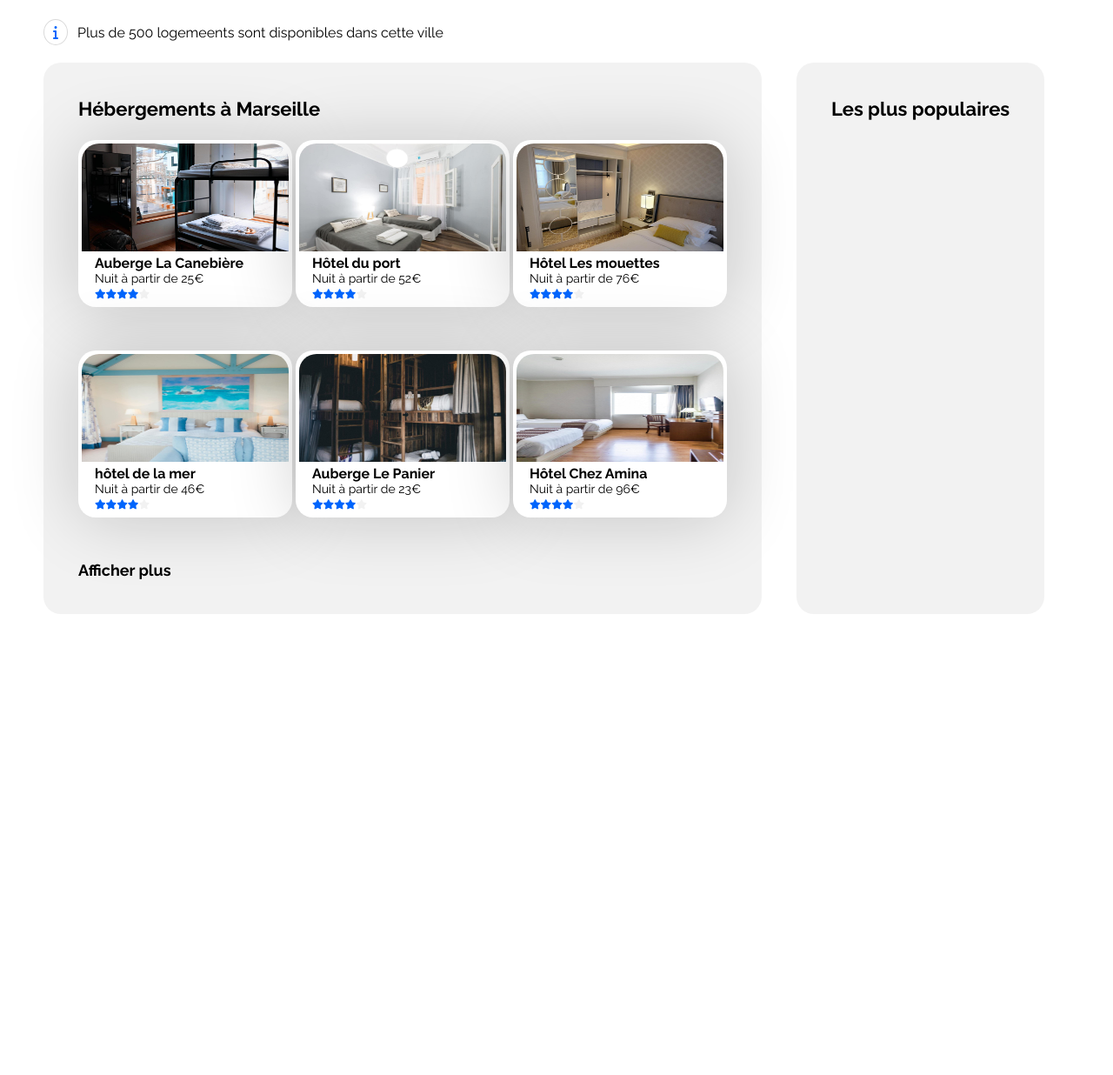
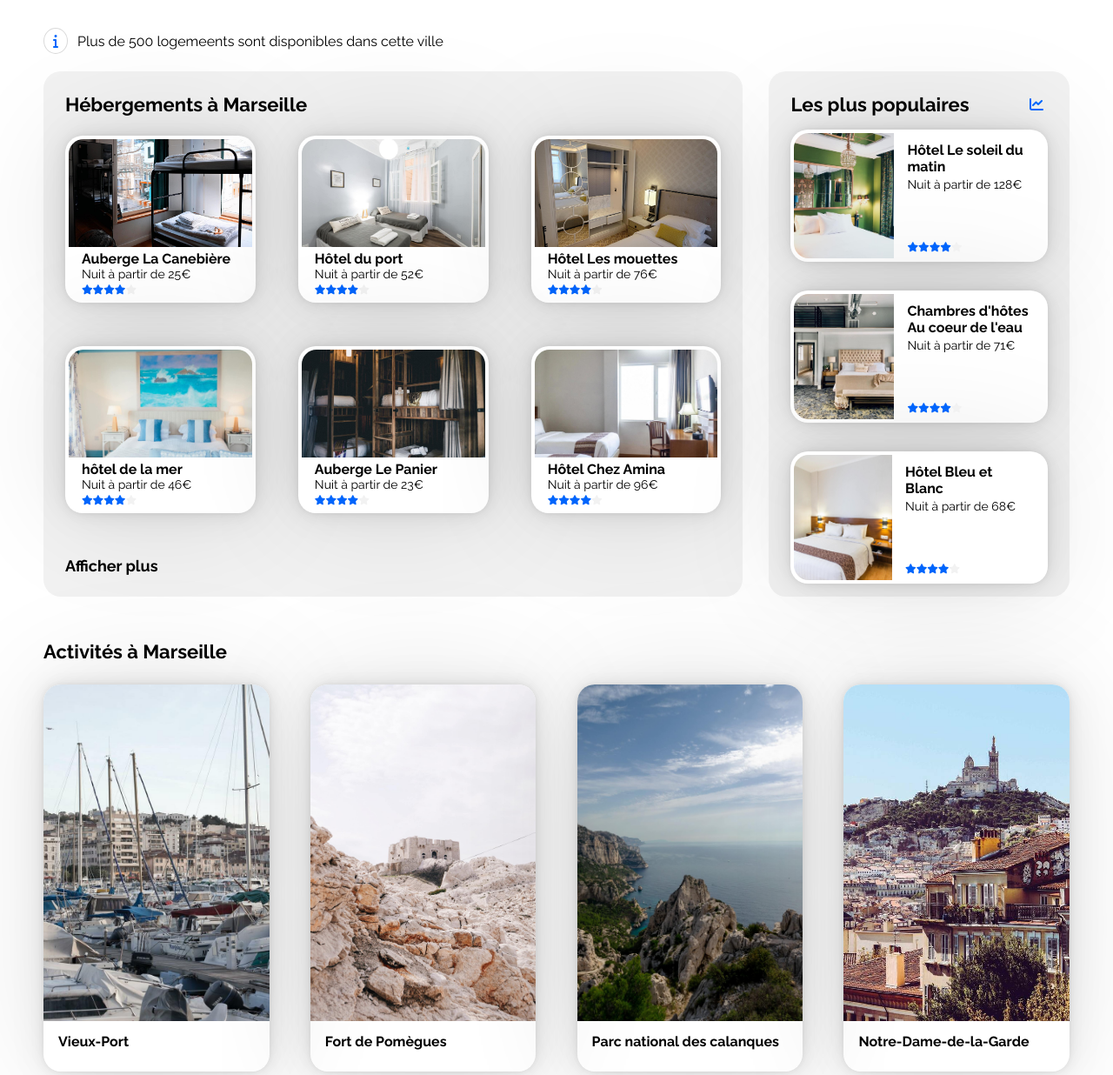
Before and after one commit to Nahimana96/Projet-2-Cr-ation-d-un-site-de-vacance, a plain HTML site: page index.html in a window 1280 px wide. Shown: the part 244-1480 px from the top of the page at 87% size. Before the commit the page ends 955 px from the top, so only its background shows below. Drawn offline with Linux system fonts and the light colour scheme.

Commit message:
ajout de la section activités

```diff
--- a/index.html
+++ b/index.html
@@ -22,8 +22,8 @@
       <img src="./Images Booki/logo/Booki.png" alt="Booki-logo" />
       <nav class="liens">
         <ul>
-          <li><a href="#">Hébergement</a></li>
-          <li><a href="#">Activités</a></li>
+          <li><a href="#hebergements">Hébergement</a></li>
+          <li><a href="#activites">Activités</a></li>
         </ul>
       </nav>
     </header>
@@ -53,7 +53,7 @@
         <i class="fa-solid fa-info"></i>
         <p>Plus de 500 logemeents sont disponibles dans cette ville</p>
       </div>
-      <section class="hebergements">
+      <section id="hebergements">
         <div class="part left-part">
           <h1>Hébergements à Marseille</h1>
           <div class="all-articles">
@@ -152,7 +152,93 @@
         </div>
         <div class="part right-part">
           <h1>Les plus populaires</h1>
-          <div class="most-popular"></div>
+          <i class="fa-solid fa-chart-line"></i>
+          <div class="most-popular">
+            <article>
+              <img
+                src="./Images Booki/hebergements/3_medium/emile-guillemot-Bj_rcSC5XfE-unsplash.jpg"
+                alt="h^otel le soleil du matin"
+              />
+              <div class="description">
+                <h2>Hôtel Le soleil du matin</h2>
+                <p>Nuit à partir de 128€</p>
+                <div class="etoiles">
+                  <i class="fa-solid fa-star"></i>
+                  <i class="fa-solid fa-star"></i>
+                  <i class="fa-solid fa-star"></i>
+                  <i class="fa-solid fa-star"></i>
+                  <i class="grise fa-solid fa-star"></i>
+                </div>
+              </div>
+            </article>
+            <article>
+              <img
+                src="./Images Booki/hebergements/3_medium/aw-creative-VGs8z60yT2c-unsplash.jpg"
+                alt="chambre d'hôtes au coeur de l'eau"
+              />
+              <div class="description">
+                <h2>Chambres d'hôtes Au coeur de l'eau</h2>
+                <p>Nuit à partir de 71€</p>
+                <div class="etoiles">
+                  <i class="fa-solid fa-star"></i>
+                  <i class="fa-solid fa-star"></i>
+                  <i class="fa-solid fa-star"></i>
+                  <i class="fa-solid fa-star"></i>
+                  <i class="grise fa-solid fa-star"></i>
+                </div>
+              </div>
+            </article>
+            <article>
+              <img
+                src="./Images Booki/hebergements/3_medium/febrian-zakaria-sjvU0THccQA-unsplash.jpg"
+                alt="hôtel Bleu et blanc"
+              />
+              <div class="description">
+                <h2>Hôtel Bleu et Blanc</h2>
+                <p>Nuit à partir de 68€</p>
+                <div class="etoiles">
+                  <i class="fa-solid fa-star"></i>
+                  <i class="fa-solid fa-star"></i>
+                  <i class="fa-solid fa-star"></i>
+                  <i class="fa-solid fa-star"></i>
+                  <i class="grise fa-solid fa-star"></i>
+                </div>
+              </div>
+            </article>
+          </div>
+        </div>
+      </section>
+      <section id="activites">
+        <h1>Activités à Marseille</h1>
+        <div class="lieux">
+          <article>
+            <img
+              src="./Images Booki/activites/3_medium/reno-laithienne-QUgJhdY5Fyk-unsplash.jpg"
+              alt="Vieux-Port"
+            />
+            <h2>Vieux-Port</h2>
+          </article>
+          <article>
+            <img
+              src="./Images Booki/activites/2_large/paul-hermann-QFTrLdQIRhI-unsplash.jpg"
+              alt="Fort de pomègues"
+            />
+            <h2>Fort de Pomègues</h2>
+          </article>
+          <article>
+            <img
+              src="./Images Booki/activites/2_large/kilyan-sockalingum-NR8-cBCN3aI-unsplash.jpg"
+              alt="Parc national"
+            />
+            <h2>Parc national des calanques</h2>
+          </article>
+          <article>
+            <img
+              src="./Images Booki/activites/3_medium/florian-wehde-xW9e8gdotxI-unsplash.jpg"
+              alt="notre-dame"
+            />
+            <h2>Notre-Dame-de-la-Garde</h2>
+          </article>
         </div>
       </section>
     </main>
--- a/style.css
+++ b/style.css
@@ -39,15 +39,15 @@ header img {
 }
 .liens ul li a {
   text-decoration: none;
-  border-top: rgba(0, 0, 0, 0) solid 2px;
+  border-top: rgba(0, 0, 0, 0) solid 3px;
   margin-left: 20px;
-  padding: 39px 20px 0 20px;
+  padding: 38px 20px 0 20px;
   transition: 0.2s ease;
   color: black;
 }
 .liens ul li a:hover {
   color: #0065fc;
-  border-top: #0065fc solid 2px;
+  border-top: #0065fc solid 3px;
 }
 main {
   margin: 5px 50px;
@@ -59,8 +59,9 @@ main > p {
   padding-bottom: 20px;
 }
 .section-filtre {
-  width: 70%;
+  width: 75%;
   display: flex;
+  flex-wrap: wrap;
   justify-content: space-between;
   align-items: center;
   margin-bottom: 35px;
@@ -71,8 +72,10 @@ main > p {
   align-items: center;
   border: 2px #d9d9d9 solid;
   border-radius: 25px;
+  margin-bottom: 10px;
   padding: 14px 20px;
   cursor: pointer;
+  transition: 0.2s ease;
 }
 .btn-filter h2 {
   padding-left: 10px;
@@ -97,21 +100,22 @@ main > p {
   padding: 6px 10px;
 }
 
-.hebergements {
+#hebergements {
   margin-top: 20px;
   display: flex;
   width: 100%;
+  margin-bottom: 50px;
   /* height: 100vh; */
 }
 .part {
   background-color: #f2f2f2;
-  padding: 40px;
+  padding: 25px;
   border-radius: 20px;
 }
 .left-part {
   width: 70%;
   /* display: flex; */
-  margin-right: 40px;
+  margin-right: 30px;
 }
 .left-part h1 {
   padding-bottom: 23px;
@@ -123,30 +127,34 @@ main > p {
   align-content: space-between;
 }
 .all-articles article {
-  width: 246px;
+  width: 29%;
   /* height: 199px; */
   border-radius: 20px;
   background-color: white;
-  box-shadow: 1px 2px 80px rgba(0, 0, 0, 0.19);
+  box-shadow: 0px 0px 6.4px rgba(0, 0, 0, 0.053),
+    0px 0px 17.7px rgba(0, 0, 0, 0.067), 0px 0px 42.5px rgba(0, 0, 0, 0.078),
+    0px 0px 141px rgba(0, 0, 0, 0.11);
   margin-bottom: 50px;
   padding: 4px;
+  cursor: pointer;
 }
-
 .all-articles article > img {
   width: 100%;
-  max-height: 124px;
-  background-size: contain;
-  border-top-right-radius: 20px;
-  border-top-left-radius: 20px;
+  height: 124px;
+  object-fit: cover;
+  border-top-right-radius: 17px;
+  border-top-left-radius: 17px;
 }
 .all-articles article > h2 {
   font-size: 1em;
   font-weight: 700;
   padding-left: 15px;
+  /* padding-right: 15px; */
 }
 .all-articles article > p {
   font-size: 0.875em;
   padding-left: 15px;
+  /* padding-right: 15px; */
 }
 .etoiles {
   display: flex;
@@ -161,3 +169,97 @@ main > p {
 .grise {
   color: #f2f2f2;
 }
+
+.right-part {
+  width: 30%;
+  position: relative;
+}
+.fa-chart-line {
+  position: absolute;
+  top: 30px;
+  right: 30px;
+  color: #0065fc;
+}
+.most-popular {
+  display: flex;
+  height: 100%;
+  flex-direction: column;
+  justify-content: space-around;
+  align-items: center;
+}
+.most-popular article {
+  width: 100%;
+  display: flex;
+  justify-content: space-;
+  background-color: white;
+  box-shadow: 0px 0px 6.4px rgba(0, 0, 0, 0.053),
+    0px 0px 17.7px rgba(0, 0, 0, 0.067), 0px 0px 42.5px rgba(0, 0, 0, 0.078),
+    0px 0px 141px rgba(0, 0, 0, 0.11);
+  border-radius: 20px;
+  padding: 4px;
+  cursor: pointer;
+}
+
+.most-popular article img {
+  height: 144px;
+  width: 40%;
+  object-fit: cover;
+  border-top-left-radius: 17px;
+  border-bottom-left-radius: 17px;
+}
+.description {
+  position: relative;
+  padding: 10px 15px;
+}
+.description > h2 {
+  font-size: 1em;
+  font-weight: 700;
+  /* padding-left: 15px; */
+}
+.description > p {
+  font-size: 0.875em;
+  padding-top: 3px;
+  /* padding-bottom: 5px; */
+  /* padding-left: 15px; */
+}
+.description > div {
+  margin-left: 0;
+  position: absolute;
+  bottom: 2px;
+}
+#activites {
+  margin-bottom: 50px;
+}
+#activites h1 {
+  padding-bottom: 25px;
+}
+.lieux {
+  display: flex;
+  justify-content: space-between;
+  align-items: center;
+}
+
+.lieux article {
+  /* display: flex; */
+  /* flex-direction: column; */
+  /* justify-content: space-between; */
+  width: 22%;
+  height: 444.51px;
+  max-height: 500px;
+  border-radius: 20px;
+  box-shadow: 0px 0px 6.4px rgba(0, 0, 0, 0.053),
+    0px 0px 17.7px rgba(0, 0, 0, 0.067), 0px 0px 42.5px rgba(0, 0, 0, 0.078),
+    0px 0px 141px rgba(0, 0, 0, 0.11);
+}
+.lieux article > img {
+  object-fit: cover;
+  height: 87%;
+  width: 100%;
+  border-top-left-radius: 20px;
+  border-top-right-radius: 20px;
+}
+.lieux article > h2 {
+  font-size: 1em;
+  font-weight: 700;
+  padding: 10px 17px;
+}
```
